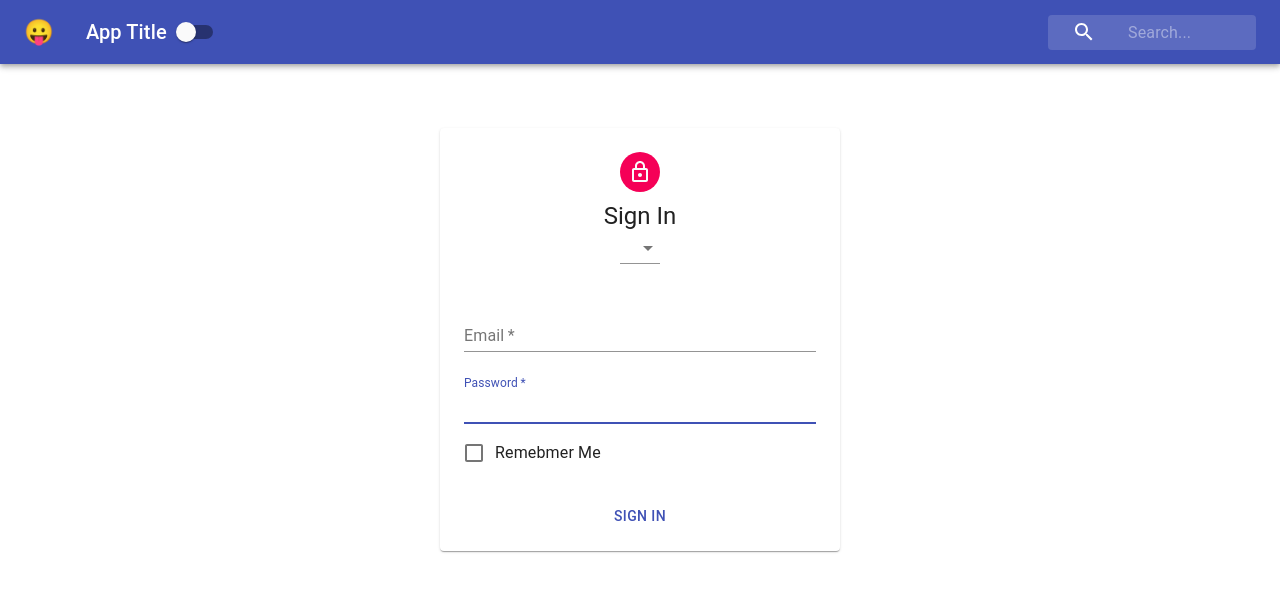
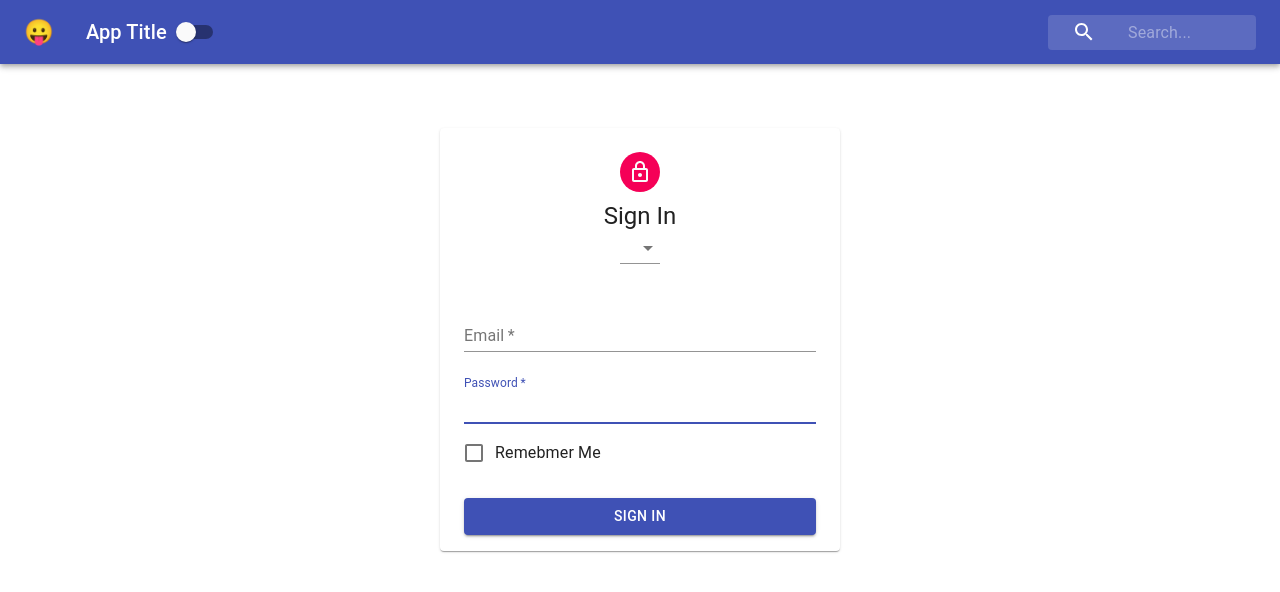
Before and after one commit to Decomplosed/react-context-app, a React (Create React App) app: page / in a window 1280 px wide. Shown: the top 592 px of the page. Built offline with nearby package versions, Linux system fonts and the light colour scheme.

Commit message:
fixed typo

```diff
--- a/src/Form.js
+++ b/src/Form.js
@@ -45,7 +45,7 @@ class Form extends Component {
               label='Remebmer Me'
             />
             <Button
-              varaint='contained'
+              variant='contained'
               type='submit'
               fullWidth
               color='primary'
```
